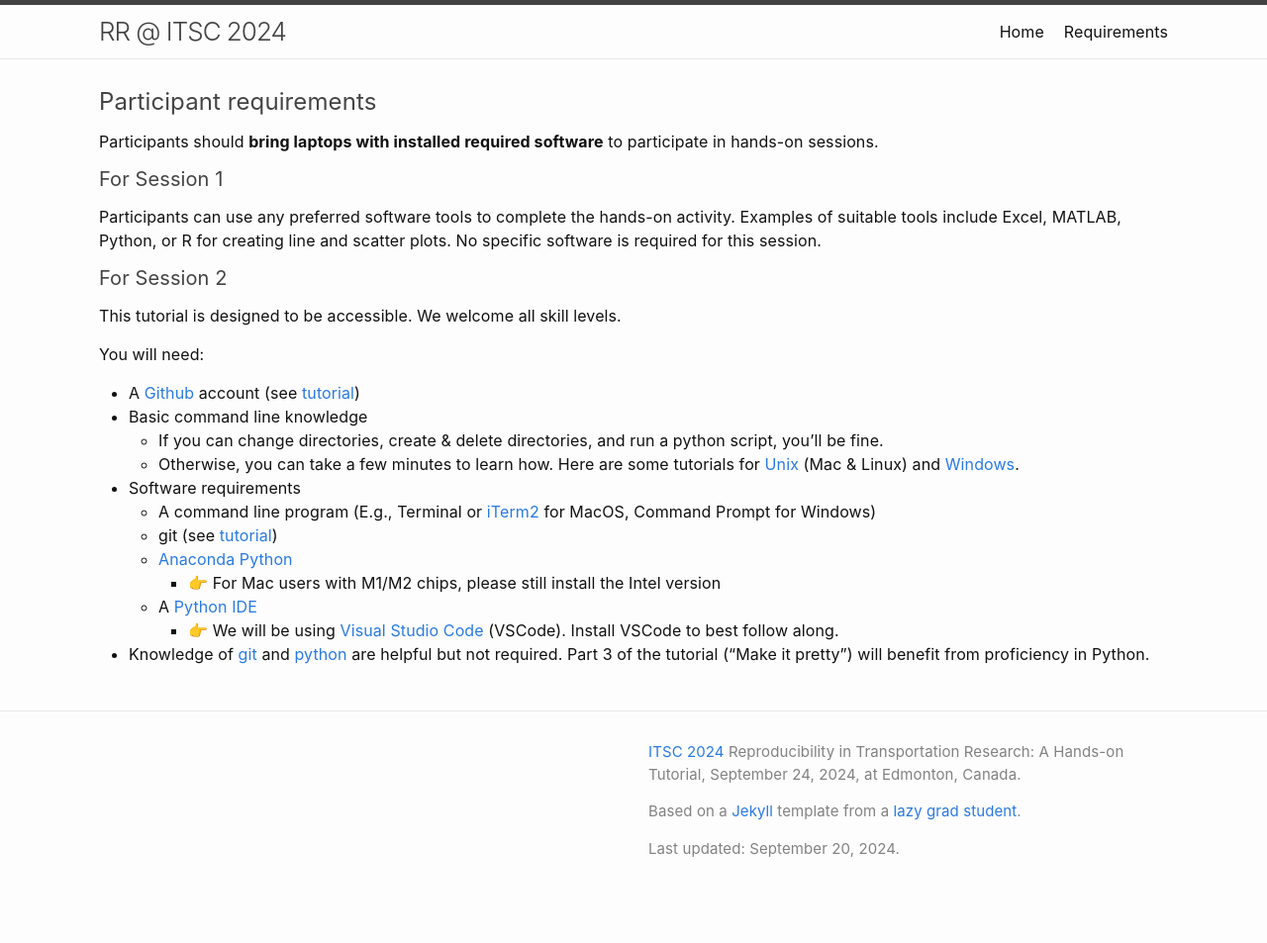
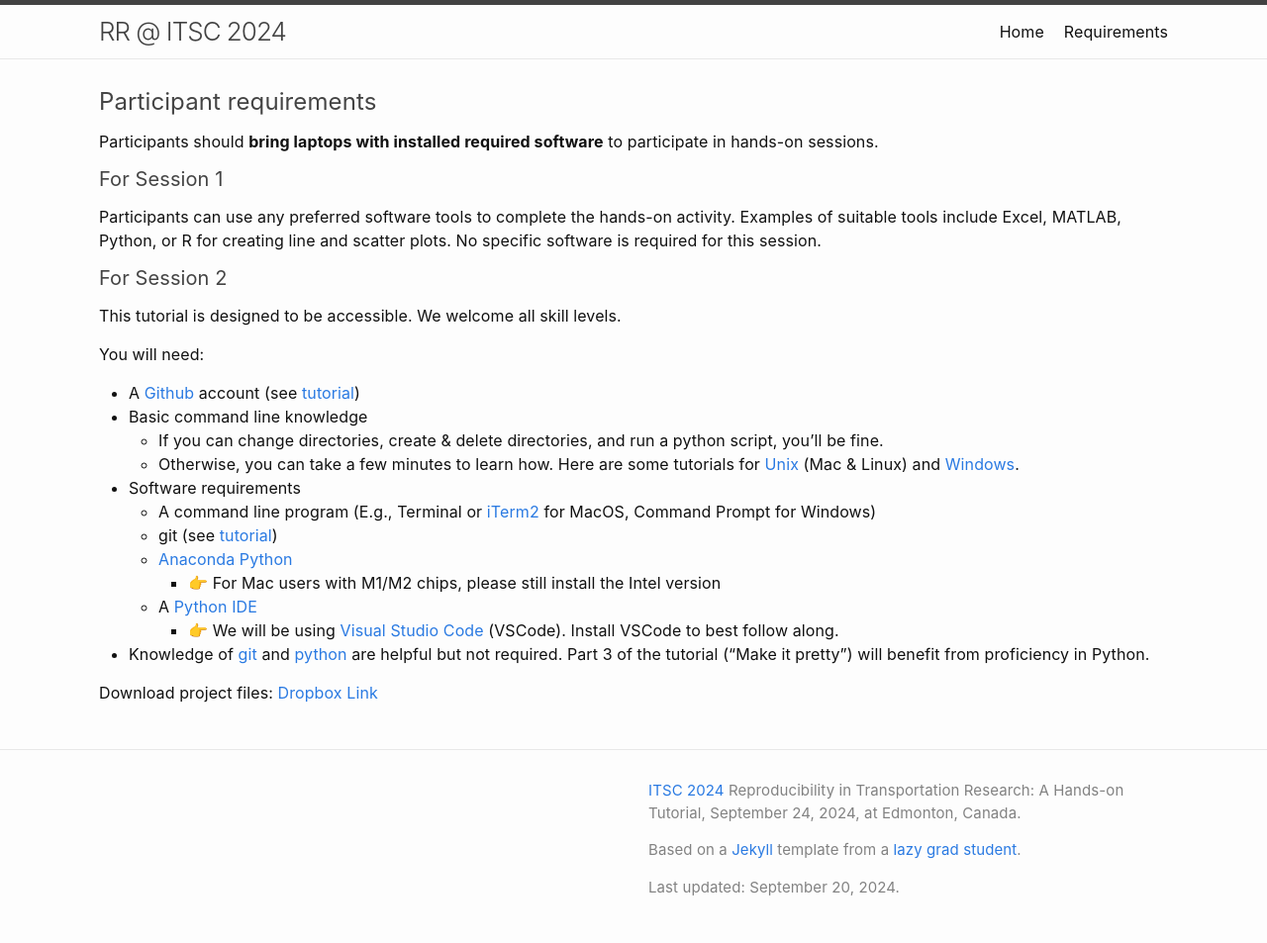
Before and after one commit to RRinTransportation/itsc24-rr-tutorial, a Jekyll site: the page built from requirements.md, in a window 1280 px wide. Shown: the whole page at 99% size. Built offline with Jekyll 4.4.1, drawn with Linux system fonts in a browser that asks for light colours; before the commit the page ends 914 px from its top, so only the background shows below that.

Commit message:
update the session 2 project link

```diff
--- a/requirements.md
+++ b/requirements.md
@@ -27,3 +27,5 @@ You will need:
   - A [Python IDE](https://www.simplilearn.com/tutorials/python-tutorial/python-ide)
     - 👉 We will be using [Visual Studio Code](https://code.visualstudio.com/) (VSCode). Install VSCode to best follow along.
 - Knowledge of [git](https://swcarpentry.github.io/git-novice/) and [python](https://docs.python.org/3/tutorial/index.html) are helpful but not required. Part 3 of the tutorial ("Make it pretty") will benefit from proficiency in Python.
+
+Download project files: [Dropbox Link](https://www.dropbox.com/scl/fi/r428avq1kddxlm5hum1l6/itsc24-rr-tutorial-example-messy-v1.0.zip?rlkey=9afsrzn0nw5bomgstk7wsq9ud&dl=0)
```
